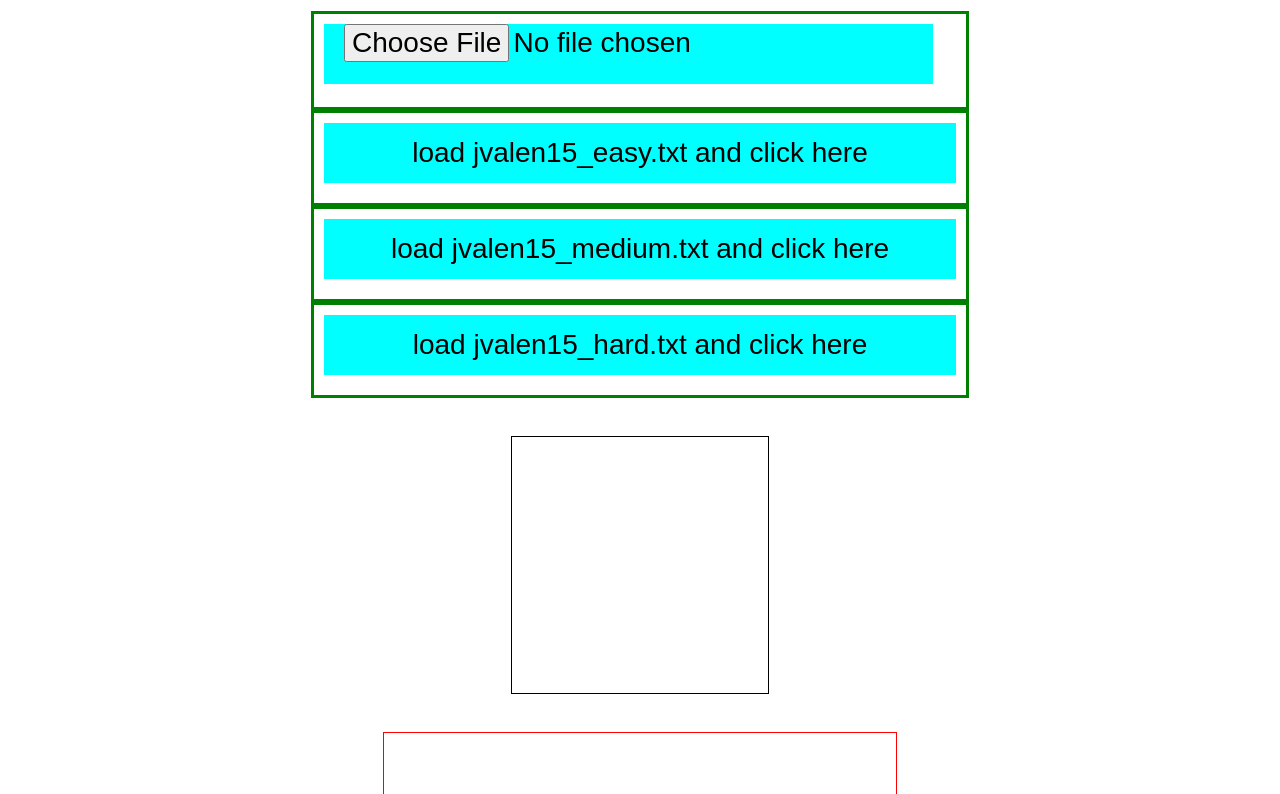
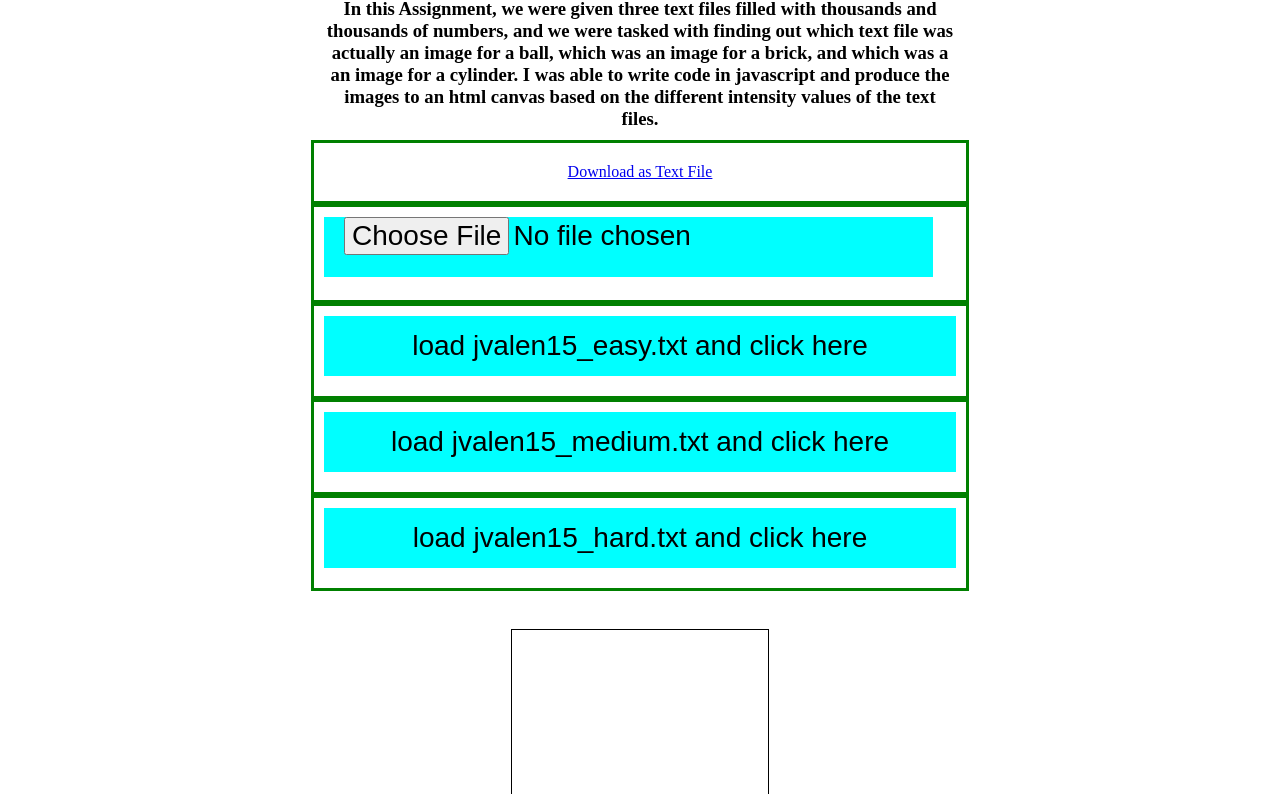
Before and after one commit to jorvalentine/jorvalentine, a plain HTML site: page index.html in a window 1280 px wide. Shown: the part 185-979 px from the top of the page. Drawn offline with Linux system fonts and the light colour scheme.

Commit message:
Text files and stuff

```diff
--- a/index.html
+++ b/index.html
@@ -24,6 +24,14 @@
   </header>
     <br>
     <h1 class="Ass">Assignment 1</h1>
+    <h3 class="Ass">In this Assignment, we were given three text files filled with thousands and thousands of numbers, and we were tasked with finding out which text file
+    was actually an image for a ball, which was an image for a brick, and which was a an image for a cylinder. I was able to write code in javascript and produce the images to an
+    html canvas based on the different intensity values of the text files.</h3>
+
+    <!-- Download Text File -->
+    <section class="center">
+    <a class = "Ass" download="./Assignment1_Texts/jvalen15_easy_Assignment_1.txt" href=”” >Download as Text File</a>
+    </section>
     <!-- Choose File -->
     <section class="center">
       <div class="container">
--- a/style.css
+++ b/style.css
@@ -2,6 +2,10 @@
   display: flex;
   align-items: center;
   justify-content: center;
+  width: 50%;
+  margin: auto;
+  text-align: center;
+  padding: 10px;
 }
 
 .center {
```
Also changed, not shown: Ass2.html (+1 -0 lines), Ass3A.html (+1 -1 lines), Ass3B.html (+1 -1 lines).
